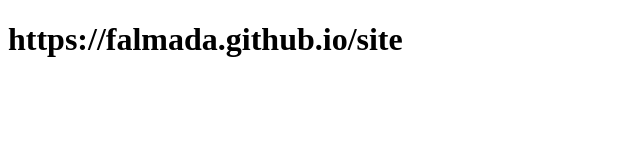
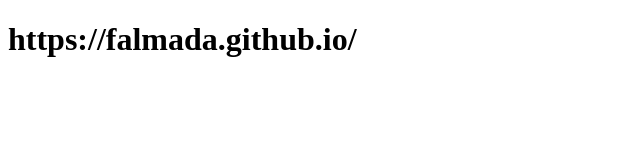
Before and after one commit to falmada/falmada.github.io, a plain HTML site: page index.html in a window 1280 px wide. Shown: the full height of the page, 0-640 px from the left. Drawn offline with Linux system fonts and the light colour scheme.

Commit message:
avoid subdir

```diff
--- a/index.html
+++ b/index.html
@@ -4,6 +4,6 @@
 	<title>Federico Almada</title>
 </head>
 <body>
-<h1>https://falmada.github.io/site</h1>
+<h1>https://falmada.github.io/</h1>
 </body>
 </html>
```
